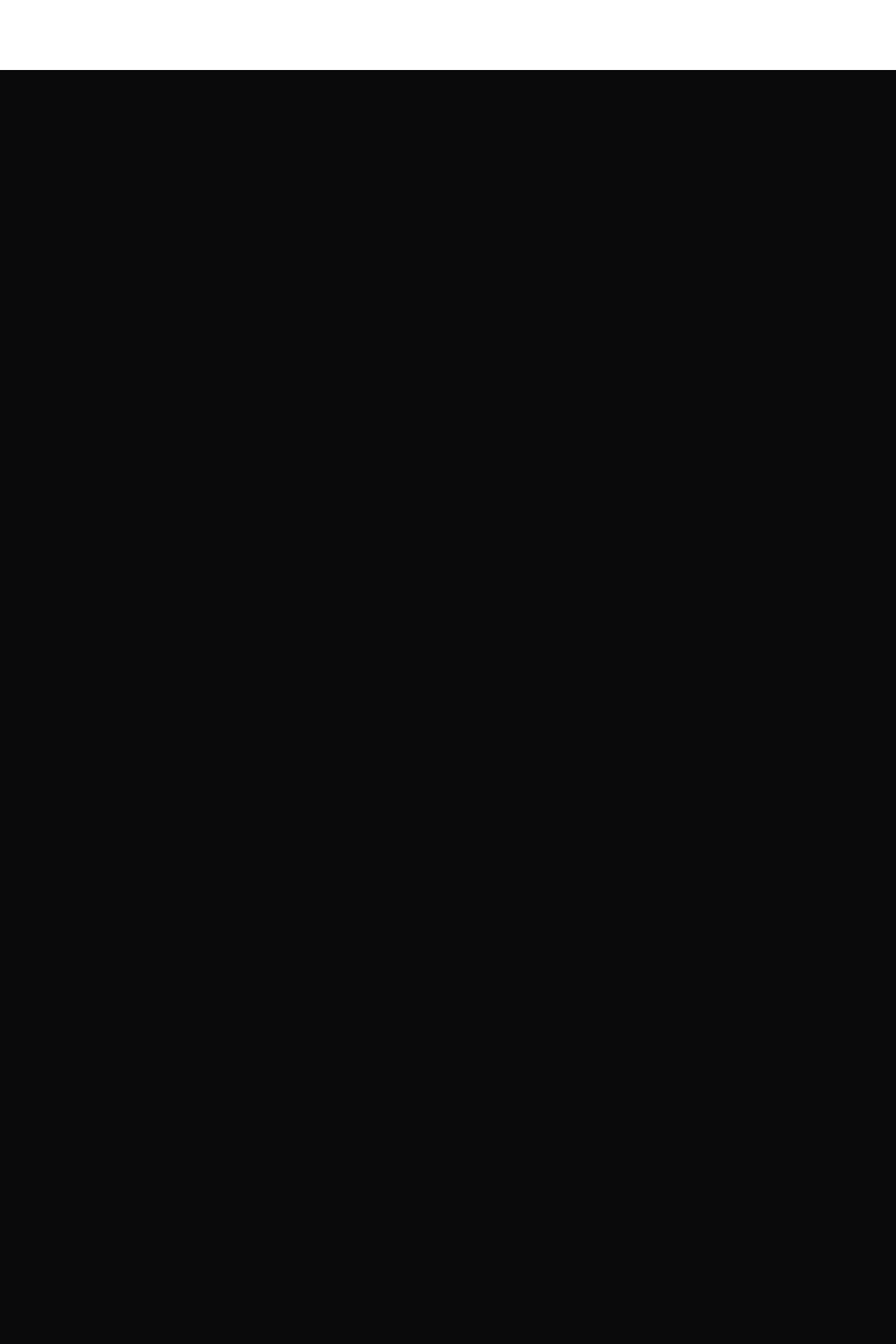
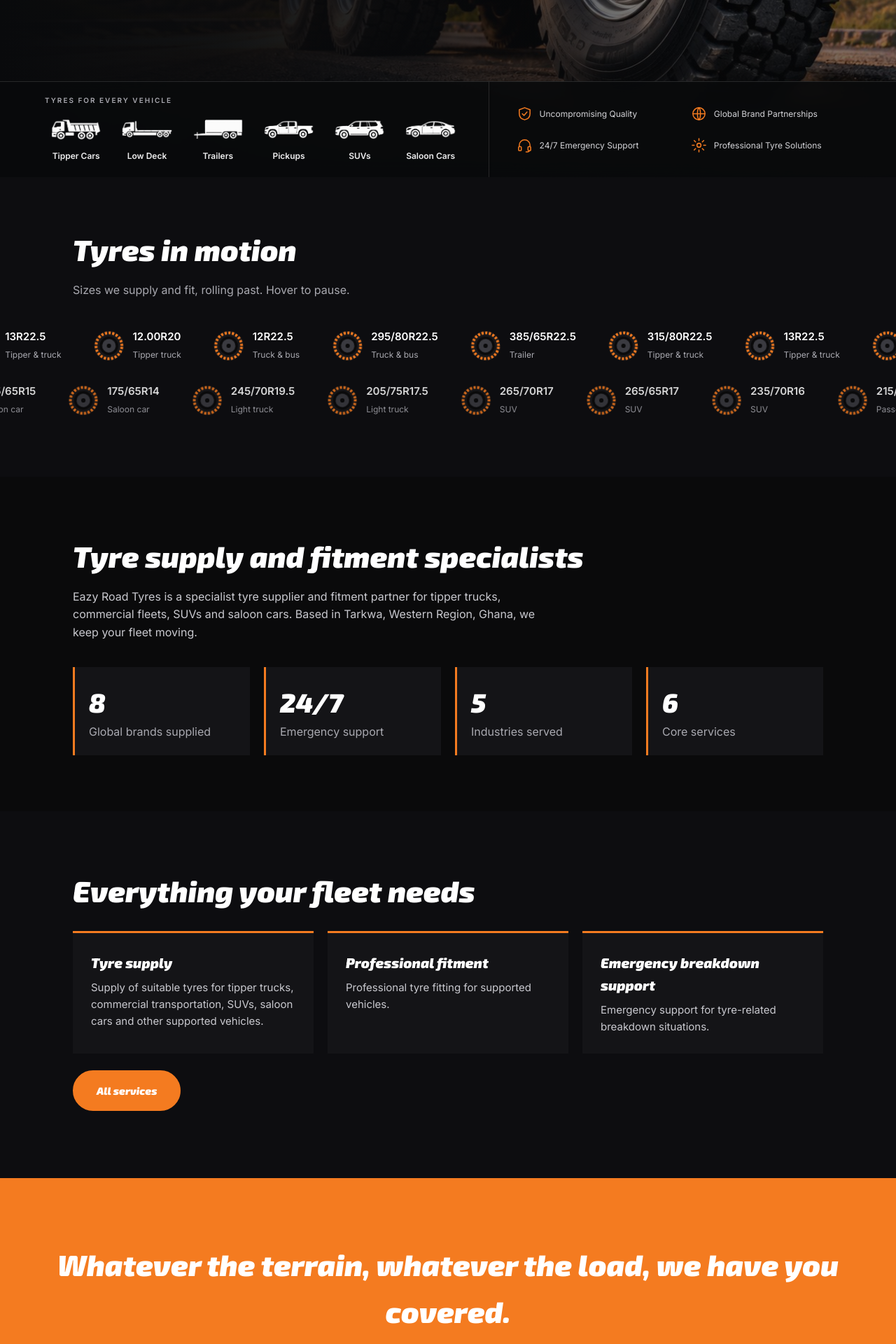
Before and after one commit to Baiden001/eazy-tyres, a Next.js app: page / in a window 1280 px wide. Shown: the part 700-2620 px from the top of the page at 70% size. Before the commit the page ends 800 px from the top, so only its background shows below. Built offline with nearby package versions, Linux system fonts and the light colour scheme; no server answers.

Commit message:
Revamp Home page with new layout and components
Replaced the MaintenancePage with a new Home component that includes a Hero, TyreCarousel, and various sections detailing services and statistics.

```diff
--- a/app/page.jsx
+++ b/app/page.jsx
@@ -1,6 +1,16 @@
-
-import MaintenancePage from "./maintenance/page";
-
-export default function Home() {
-  return <MaintenancePage />;
+import Link from 'next/link';
+import Hero from '../components/Hero';
+import TyreCarousel from '../components/TyreCarousel';
+import { Cards, Stats } from '../components/Ui';
+import { STATS, SERVICES, HOME_SERVICES, WA } from '../lib/data';
+import { pageMeta } from '../lib/site-config';
+const HOME_TITLE='Eazy Road Tyres | Truck, SUV and car tyres in Tarkwa, Ghana';
+const homeMeta=pageMeta('Eazy Road Tyres','Premium tyre solutions for commercial transportation and passenger vehicles. Tyre supply and fitment in Tarkwa, Ghana.','/');
+export const metadata={...homeMeta,title:{absolute:HOME_TITLE},openGraph:{...homeMeta.openGraph,title:HOME_TITLE},twitter:{...homeMeta.twitter,title:HOME_TITLE}};
+export default function Home(){
+  return (<>
+    <Hero/><TyreCarousel/>
+    <section className="blk"><h2>Tyre supply and fitment specialists</h2><p>Eazy Road Tyres is a specialist tyre supplier and fitment partner for tipper trucks, commercial fleets, SUVs and saloon cars. Based in Tarkwa, Western Region, Ghana, we keep your fleet moving.</p><Stats items={STATS}/></section>
+    <section className="blk alt"><h2>Everything your fleet needs</h2><Cards items={SERVICES.filter(([n])=>HOME_SERVICES.includes(n))}/><p><Link className="btn" href="/services">All services</Link></p></section>
+    <section className="cta"><h2>Whatever the terrain, whatever the load, we have you covered.</h2><a className="btn" href={WA} target="_blank" rel="noopener noreferrer">MESSAGE US ON WHATSAPP</a></section></>);
 }
```
